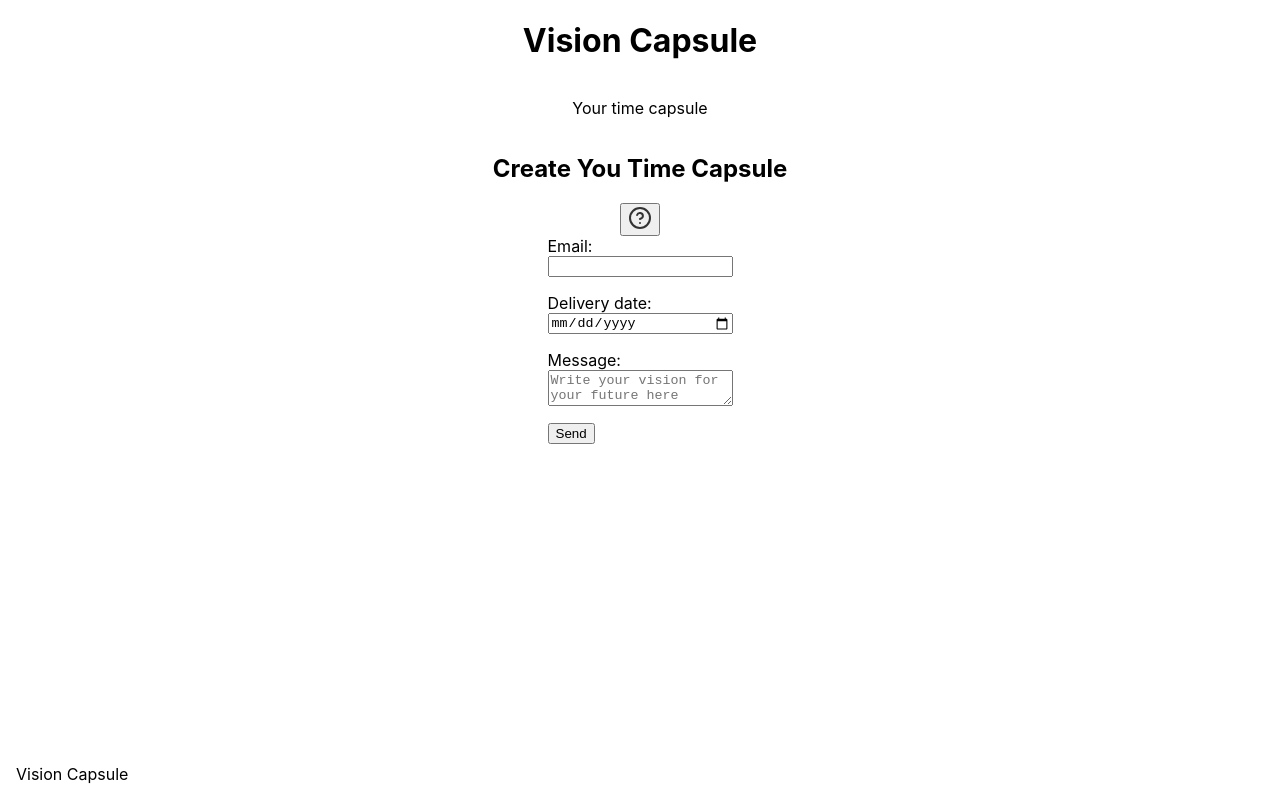
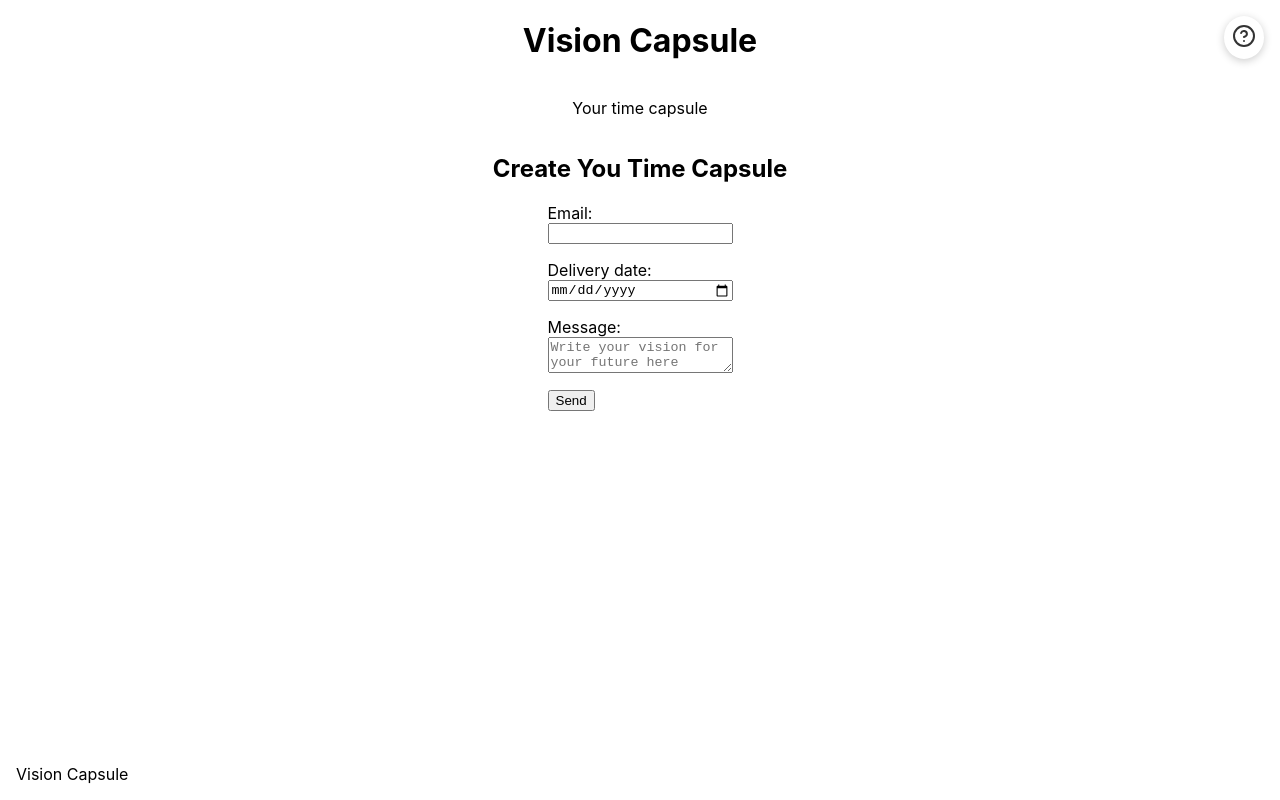
Before and after one commit to AmandaLyckenius/TimeCapsule-frontend, a React (Create React App) app: page / in a window 1280 px wide. Built offline with nearby package versions, Linux system fonts and the light colour scheme.

Commit message:
Add: css to capsuleTips help button

```diff
--- a/src/components/CapsuleTips.css
+++ b/src/components/CapsuleTips.css
@@ -0,0 +1,12 @@
+.help-button {
+  position: fixed;
+  top: 1rem;
+  right: 1rem;
+  background-color: white;
+  border: none;
+  cursor: pointer;
+  z-index: 1000; /* så den inte hamnar bakom något */
+  padding: 0.5rem;
+  border-radius: 50%;
+  box-shadow: 0 2px 8px rgba(0, 0, 0, 0.2);
+}
--- a/src/components/CapsuleTips.tsx
+++ b/src/components/CapsuleTips.tsx
@@ -18,7 +18,7 @@ const CapsuleTips = () => {
 
     return (
         <div>
-            <button onClick={() => setShowTips(!showTips)}>
+            <button className='help-button' onClick={() => setShowTips(!showTips)}>
             <CircleQuestionMark size={24} color="#333" />
 
             </button>
```
